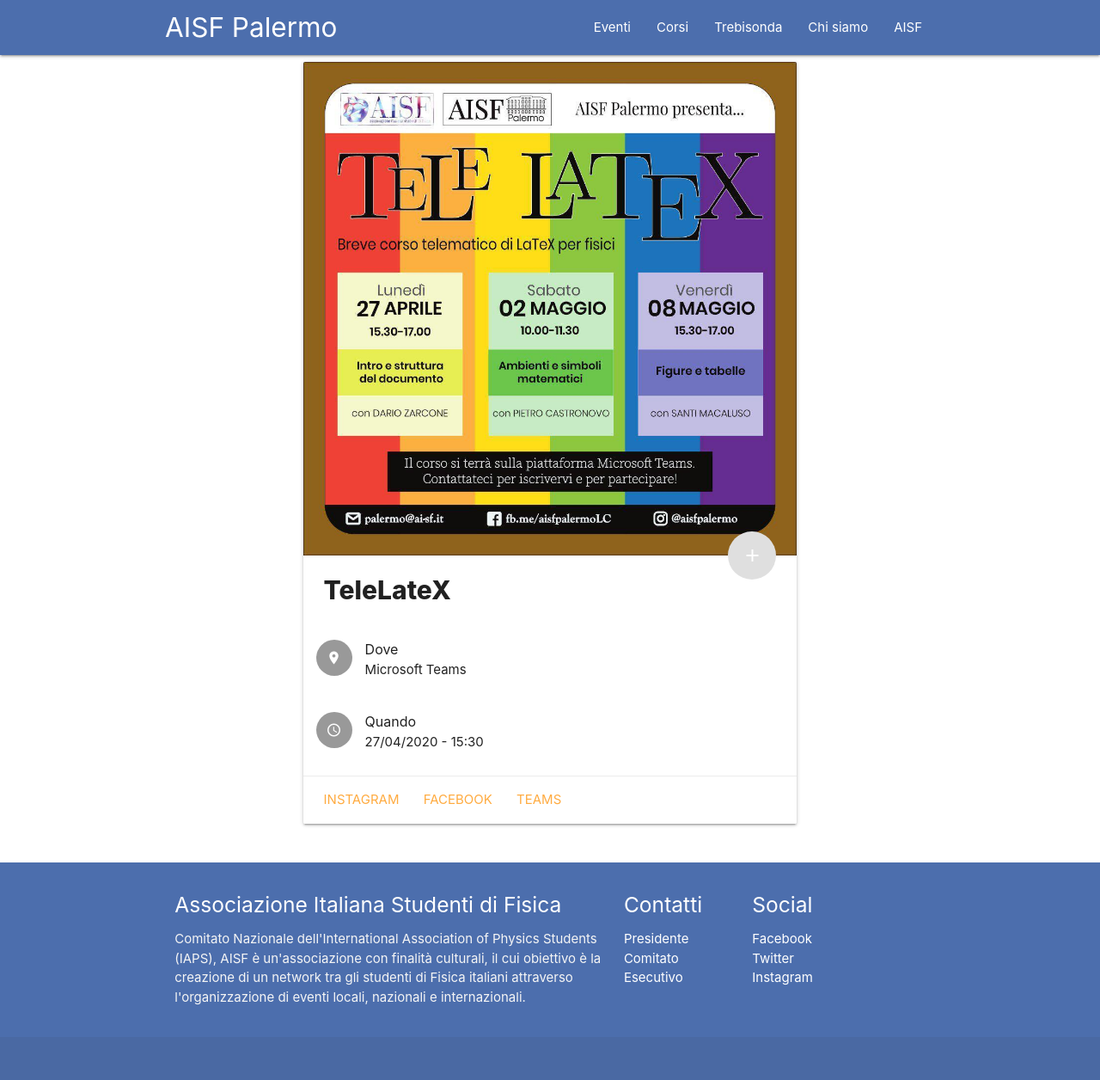
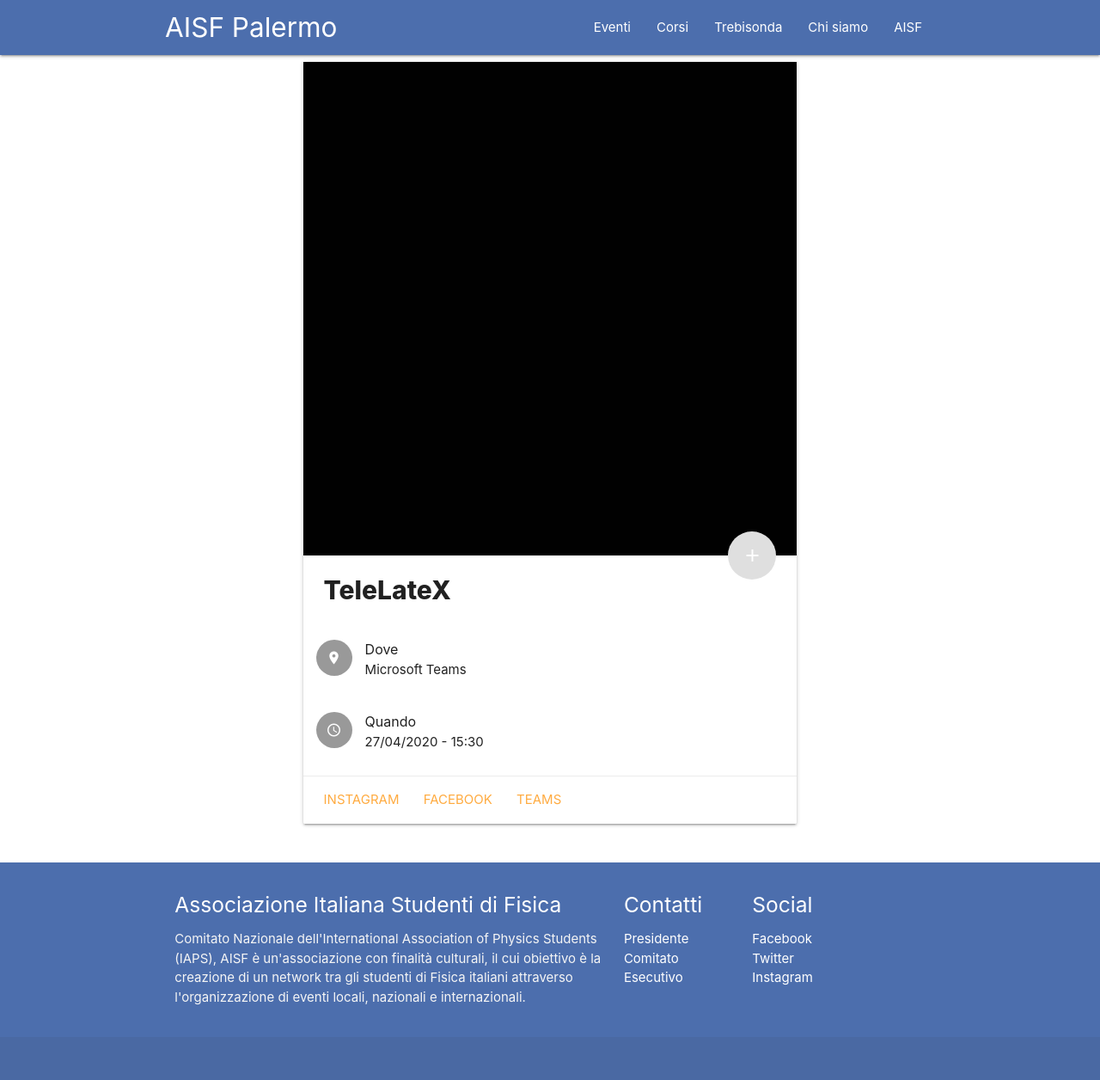
Before and after one commit to CusimanoGiovanni/provaaisf, a Jekyll site: the page built from _corsi/telelatex.md, in a window 1280 px wide. Shown: the whole page at 86% size. Built offline with Jekyll 4.4.1, drawn with Linux system fonts in a browser that asks for light colours; nearby versions of some CDN libraries.

Commit message:
(0,0,0,0)

```diff
--- a/_layouts/corso_evento.html
+++ b/_layouts/corso_evento.html
@@ -55,7 +55,7 @@
 		{% if page.locandina %}
 			<div class="card">
 				<div class="card-image">
-					<div style="position: absolute; width: 100%; top: 0; left: 0; right: 0; bottom: 0; background: rgba(0,0,0,0); z-index:1;"></div>
+					<div style="position: absolute; width: 100%; top: 0; left: 0; right: 0; bottom: 0; background: rgba(1,1,1,1); z-index:1;"></div>
 					<img src="{{ site.url }}{{ page.locandina }}">
 					<a target="_blank" id="add-calendar" class="btn-floating halfway-fab btn-large waves-effect waves-light custom1"><i class="material-icons">add</i></a id="add-calendar">
 				</div>
```
